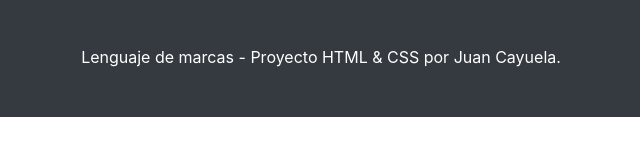
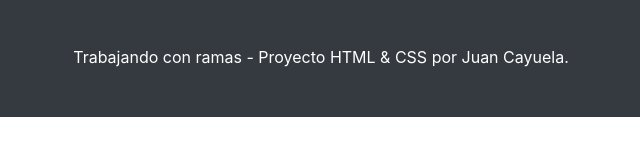
Before and after one commit to coheiden/remotos, a website: page src/libreelect.html in a window 1280 px wide. Shown: the part 451-606 px from the top of the page, 319-959 px from the left. Drawn offline with Linux system fonts and the light colour scheme.

Commit message:
nueva funcionalidad 2 editando libreelect.html

```diff
--- a/src/libreelect.html
+++ b/src/libreelect.html
@@ -104,7 +104,7 @@
     <footer class="py-5 bg-dark">
       <div class="container">
         <p class="m-0 text-center text-white">
-          Lenguaje de marcas - Proyecto HTML & CSS por Juan Cayuela.
+          Trabajando con ramas - Proyecto HTML & CSS por Juan Cayuela.
         </p>
       </div>
       <!-- /.container -->
```
